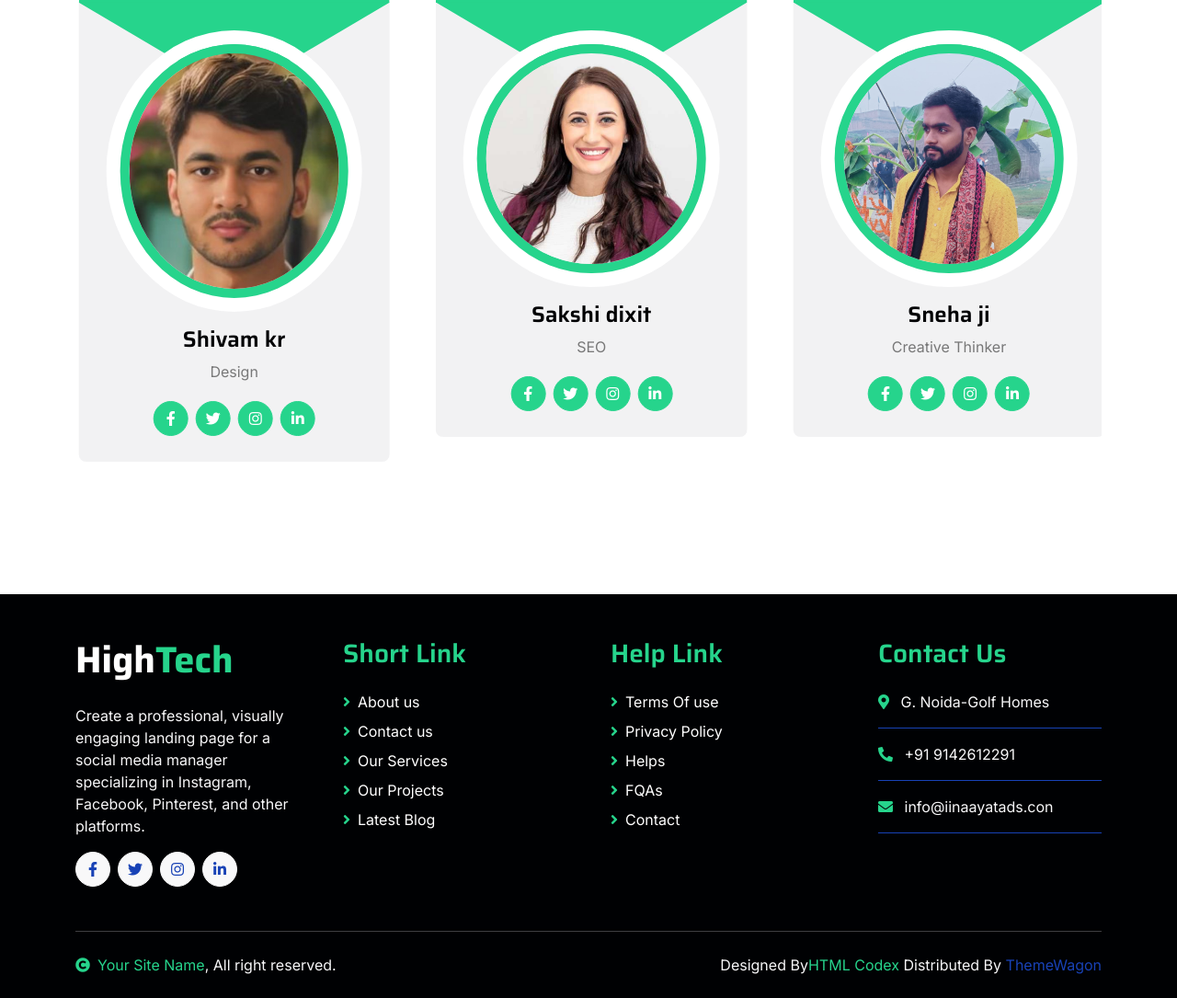
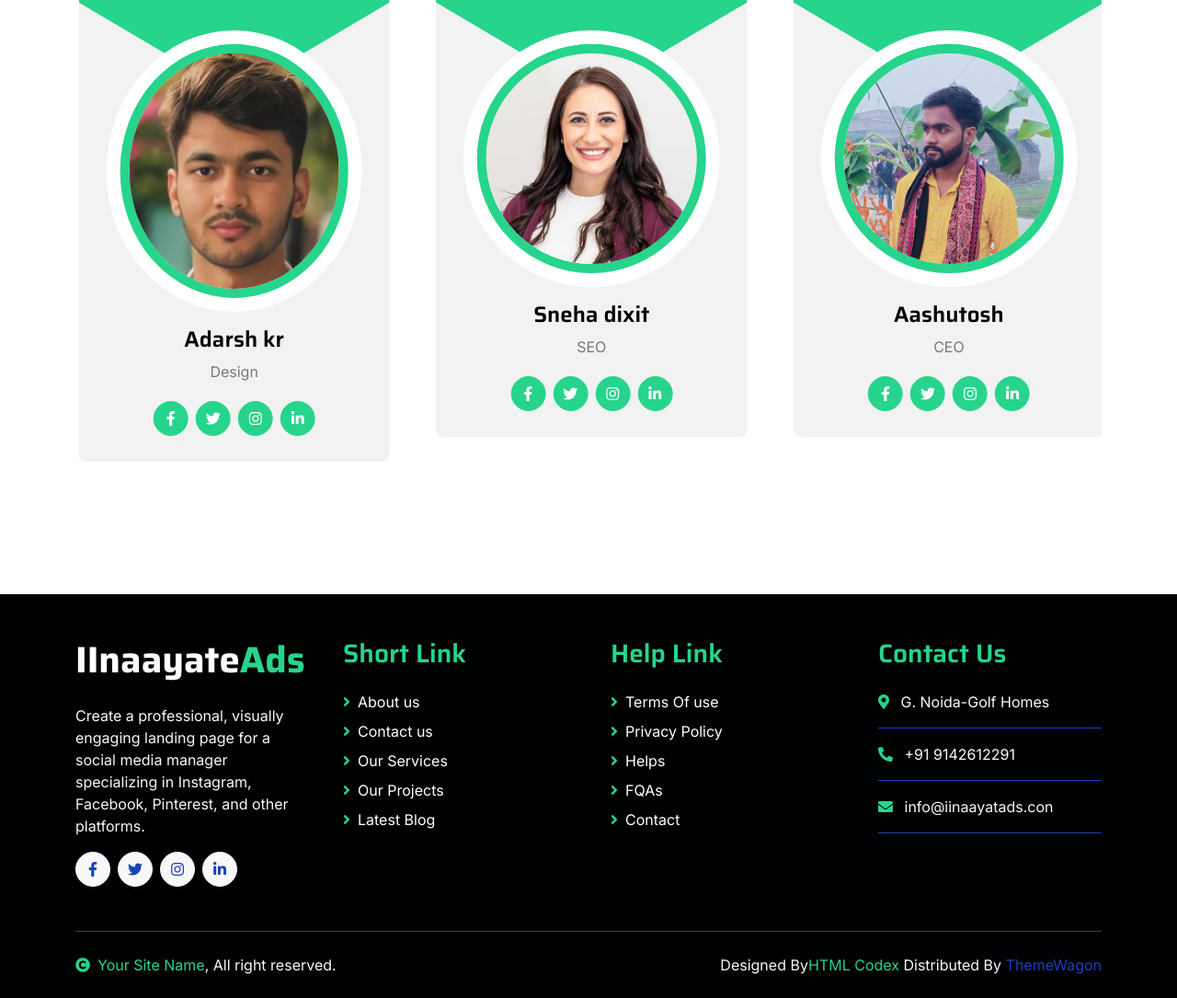
Before and after one commit to aashutoshkumarbhardwaj/portfolio, a plain HTML site: page team.html in a window 1280 px wide. Shown: the part 906-1991 px from the top of the page at 92% size. Drawn offline with nearby package versions, Linux system fonts and the light colour scheme.

Commit message:
Update team.html

```diff
--- a/team.html
+++ b/team.html
@@ -3,7 +3,7 @@
 
     <head>
         <meta charset="utf-8">
-        <title>iinaayate - IT Solutions Website Template</title>
+        <title>iinaayate - IT Solutions Website </title>
         <meta content="width=device-width, initial-scale=1.0" name="viewport">
         <meta content="" name="keywords">
         <meta content="" name="description">
@@ -60,7 +60,7 @@
             <div class="container">
                 <nav class="navbar navbar-dark navbar-expand-lg py-0">
                     <a href="index.html" class="navbar-brand">
-                        <h1 class="text-white fw-bold d-block">High<span class="text-secondary">Tech</span> </h1>
+                        <h1 class="text-white fw-bold d-block">iinaayate<span class="text-secondary">Ads</span> </h1>
                     </a>
                     <button type="button" class="navbar-toggler me-0" data-bs-toggle="collapse" data-bs-target="#navbarCollapse">
                         <span class="navbar-toggler-icon"></span>
@@ -171,7 +171,7 @@
                                     <img src="img/team-1.jpg" class="img-fluid w-100 rounded-circle" alt="">
                                 </div>
                                 <div class="team-name text-center py-3">
-                                    <h4 class="">Adarsh kr</h4>
+                                    <h4 class="">Sakshi dikshit</h4>
                                     <p class="m-0">Writer</p>
                                 </div>
                                 <div class="team-icon d-flex justify-content-center pb-4">
@@ -190,7 +190,7 @@
                                     <img src="img/team-2.jpg" class="img-fluid w-100 rounded-circle" alt="">
                                 </div>
                                 <div class="team-name text-center py-3">
-                                    <h4 class="">Shivam kr</h4>
+                                    <h4 class="">Adarsh kr</h4>
                                     <p class="m-0">Design</p>
                                 </div>
                                 <div class="team-icon d-flex justify-content-center pb-4">
@@ -209,7 +209,7 @@
                                     <img src="img/team-3.jpg" class="img-fluid w-100 rounded-circle" alt="">
                                 </div>
                                 <div class="team-name text-center py-3">
-                                    <h4 class="">Sakshi dixit</h4>
+                                    <h4 class="">Sneha dixit</h4>
                                     <p class="m-0">SEO</p>
                                 </div>
                                 <div class="team-icon d-flex justify-content-center pb-4">
@@ -228,8 +228,8 @@
                                     <img src="img/team-4.jpg" class="img-fluid w-100 rounded-circle" alt="">
                                 </div>
                                 <div class="team-name text-center py-3">
-                                    <h4 class="">Sneha ji</h4>
-                                    <p class="m-0">Creative Thinker</p>
+                                    <h4 class="">Aashutosh </h4>
+                                    <p class="m-0">CEO</p>
                                 </div>
                                 <div class="team-icon d-flex justify-content-center pb-4">
                                     <a class="btn btn-square btn-secondary text-white rounded-circle m-1" href=""><i class="fab fa-facebook-f"></i></a>
@@ -252,7 +252,7 @@
                 <div class="row g-5">
                     <div class="col-lg-3 col-md-6">
                         <a href="index.html">
-                            <h1 class="text-white fw-bold d-block">High<span class="text-secondary">Tech</span> </h1>
+                            <h1 class="text-white fw-bold d-block">IInaayate<span class="text-secondary">Ads</span> </h1>
                         </a>
                         <p class="mt-4 text-light">Create a professional, visually engaging landing page for a social media manager specializing in Instagram, Facebook, Pinterest, and other platforms.</p>
                         <div class="d-flex hightech-link">
```
